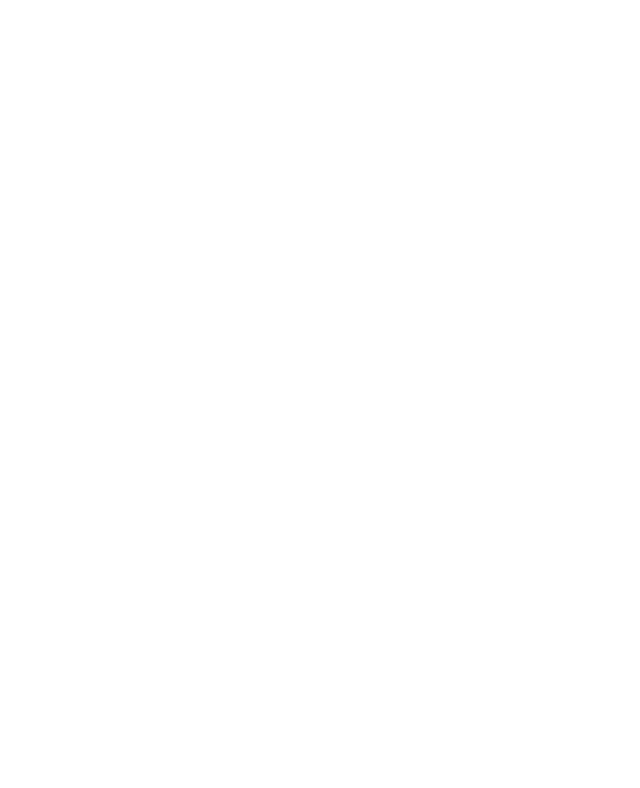
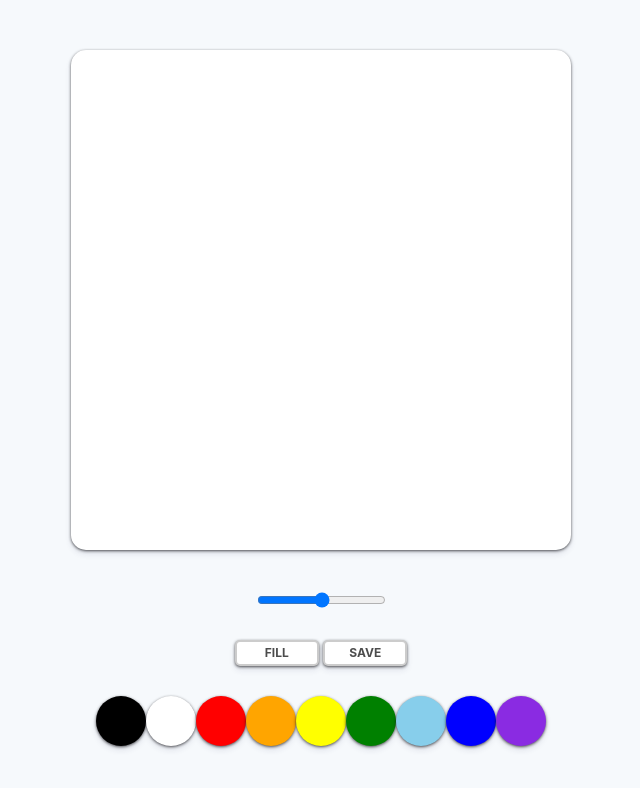
Before and after one commit to geonwoomun/paintJs, a plain HTML site: page index.html in a window 1280 px wide. Shown: the whole page, without its empty margins (319-959 px from the left). Drawn offline with Linux system fonts and the light colour scheme.

Commit message:
canvas css

```diff
--- a/index.html
+++ b/index.html
@@ -8,6 +8,27 @@
     <link rel="stylesheet" href="styles.css">
 </head>
 <body>
+    <canvas id ="jsCanvas" class ="canvas"></canvas>
+    <div class="controls">
+        <div class="controls_range">
+            <input type="range" id="jsRange" valeu="2.5" min="0.1" max="5.0" step = "0.1">
+        </div>
+        <div class="controls_btns">
+            <button id="jsMode">Fill</button>
+            <button id="jsSave">Save</button>
+        </div>
+        <div class="controls_colors" id="jsColros">
+            <div class="controls_color" style = "background: black"></div>
+            <div class="controls_color" style = "background: white "></div>
+            <div class="controls_color" style = "background: red"></div>
+            <div class="controls_color" style = "background: orange"></div>
+            <div class="controls_color" style = "background: yellow"></div>
+            <div class="controls_color" style = "background: green"></div>
+            <div class="controls_color" style = "background: skyblue"></div>
+            <div class="controls_color" style = "background: blue"></div>
+            <div class="controls_color" style = "background: blueviolet"></div>
+        </div>
+    </div>
     <script src = "app.js"></script>
 </body>
 </html>
--- /dev/null
+++ b/reset.css
@@ -0,0 +1,48 @@
+/* http://meyerweb.com/eric/tools/css/reset/
+   v2.0 | 20110126
+   License: none (public domain)
+*/
+
+html, body, div, span, applet, object, iframe,
+h1, h2, h3, h4, h5, h6, p, blockquote, pre,
+a, abbr, acronym, address, big, cite, code,
+del, dfn, em, img, ins, kbd, q, s, samp,
+small, strike, strong, sub, sup, tt, var,
+b, u, i, center,
+dl, dt, dd, ol, ul, li,
+fieldset, form, label, legend,
+table, caption, tbody, tfoot, thead, tr, th, td,
+article, aside, canvas, details, embed,
+figure, figcaption, footer, header, hgroup,
+menu, nav, output, ruby, section, summary,
+time, mark, audio, video {
+	margin: 0;
+	padding: 0;
+	border: 0;
+	font-size: 100%;
+	font: inherit;
+	vertical-align: baseline;
+}
+/* HTML5 display-role reset for older browsers */
+article, aside, details, figcaption, figure,
+footer, header, hgroup, menu, nav, section {
+	display: block;
+}
+body {
+	line-height: 1;
+}
+ol, ul {
+	list-style: none;
+}
+blockquote, q {
+	quotes: none;
+}
+blockquote:before, blockquote:after,
+q:before, q:after {
+	content: '';
+	content: none;
+}
+table {
+	border-collapse: collapse;
+	border-spacing: 0;
+}
--- a/styles.css
+++ b/styles.css
@@ -0,0 +1,61 @@
+@import "reset.css";
+body {
+    background : #f6f9fc;
+    font-family: -apple-system, BlinkMacSystemFont, 'Segoe UI', Roboto, Oxygen, Ubuntu, Cantarell, 'Open Sans', 'Helvetica Neue', sans-serif;
+     display : flex;
+     flex-direction: column;
+     align-items: center;
+     padding: 50px 0px;
+}
+
+.canvas {
+    width: 500px;
+    height : 500px;
+    background : white;
+    border-radius: 15px;
+    box-shadow: 0 4px 6px rgba(50,50,93,0.11), 0 1px 3px rgba(0,0,0,0.68);
+}
+
+.controls{
+    margin-top: 40px;
+    display: flex;
+    flex-direction: column;
+    align-items: center;
+}
+
+.controls .controls_btns{
+    margin-bottom: 30px;
+}
+
+.controls .controls_btns button {
+    all:unset;
+    cursor: pointer;
+    background: white;
+    padding : 5px 0px;
+    width : 80px;
+    text-align: center;
+    border-radius: 5px;
+    box-shadow: 0 4px 6px rgba(50,50,93,0.11), 0 1px 3px rgba(0,0,0,0.68);
+    border : 2px solid rgba(0,0,0,0.2);
+    color : rgba(0,0,0,0.7);
+    text-transform: uppercase;
+    font-weight: 700;
+    font-size : 12px;
+}
+
+.controls .controls_btns button:active{
+    transform: scale(0.98);
+}
+.controls .controls_colors {
+    display: flex;
+}
+.controls_colors .controls_color {
+    width : 50px;
+    height : 50px;
+    border-radius: 50%;
+    box-shadow: 0 4px 6px rgba(50,50,93,0.11), 0 1px 3px rgba(0,0,0,0.68);
+}
+
+.controls .controls_range {
+    margin-bottom: 30px;
+}
```
